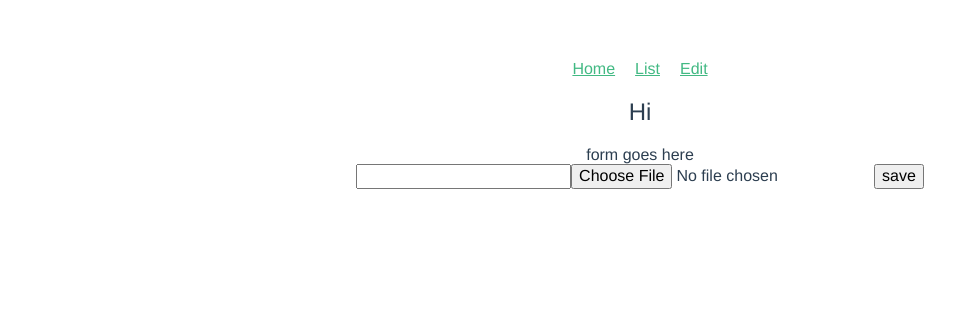
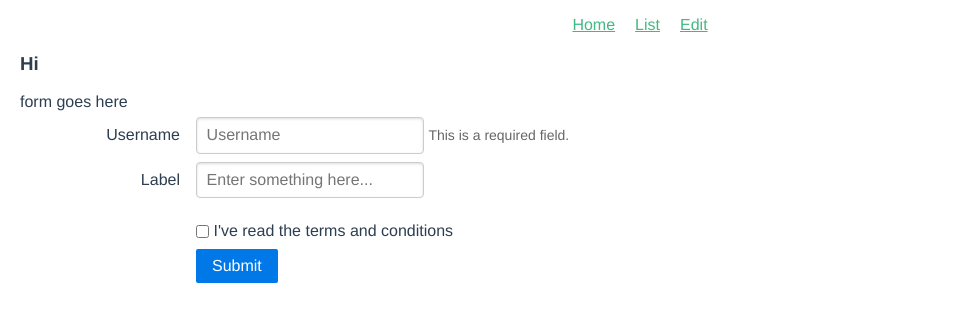
Before and after one commit to plugn/bxt, a Vue app: page /edit in a window 1280 px wide. Shown: the top 322 px of the page, without its empty margins (0-967 px from the left). Built offline with nearby package versions, Linux system fonts and the light colour scheme.

Commit message:
hacking views

```diff
--- a/src/App.vue
+++ b/src/App.vue
@@ -16,30 +16,13 @@ export default {
 }
 </script>
 
-<style>
+<style scoped>
 	#app {
-	  font-family: 'Avenir', Helvetica, Arial, sans-serif;
-	  -webkit-font-smoothing: antialiased;
-	  -moz-osx-font-smoothing: grayscale;
-	  text-align: center;
-	  color: #2c3e50;
-	  margin-top: 60px;
+		font-family: 'Avenir', Helvetica, Arial, sans-serif;
+		-webkit-font-smoothing: antialiased;
+		-moz-osx-font-smoothing: grayscale;
+		color: #2c3e50;
+		margin: 10px 20px;
 	}
-	h1, h2 {
-		font-weight: normal;
-	}
-	ul {
-		list-style-type: none;
-		padding: 0;
-	}
-	li {
-		display: inline-block;
-		margin: 0 10px;
-	}
-	a {
-		color: #42b983;
-	}
-	img {
-		height: 200px;
-	}
+
 </style>
--- a/src/components/Editor.vue
+++ b/src/components/Editor.vue
@@ -1,14 +1,26 @@
 <template>
 <div>
-	<h2>Hi</h2>
+	<h3>Hi</h3>
 	<div>form goes here</div>
-	<form action="">
-		<input type="text">
+	<form class="pure-form pure-form-aligned"><fieldset>
+		<div class="pure-control-group">
+			<label for="name">Username</label>
+			<input id="name" type="text" placeholder="Username">
+			<span class="pure-form-message-inline">This is a required field.</span>
+		</div>
+		<div class="pure-control-group">
+			<label for="foo">Label</label>
+			<input id="foo" type="text" placeholder="Enter something here...">
+		</div>
 
-		<input type="file">
+		<div class="pure-controls">
+			<label for="cb" class="pure-checkbox">
+				<input id="cb" type="checkbox"> I've read the terms and conditions
+			</label>
 
-		<input type="submit" value="save">
-	</form>
+			<button type="submit" class="pure-button pure-button-primary">Submit</button>
+		</div>
+	</fieldset></form>
 </div>
 </template>
 
--- a/src/components/HelloWorld.vue
+++ b/src/components/HelloWorld.vue
@@ -1,6 +1,6 @@
 <template>
 	<div class="hello">
-		<h1>{{ msg }}</h1>
+		<h3>{{ msg }}</h3>
 		<input type="file" @change="readFile($event)" @focus="clearImageData($event)" accept="image/*">
     <button @click="clearImageData" v-if="imgData">x</button>
 		<br>
--- a/src/components/List.vue
+++ b/src/components/List.vue
@@ -1,6 +1,6 @@
 <template>
 <div>
-	<h2>List</h2>
+	<h3>List</h3>
 
 	<table class="pure-table pure-table-bordered">
 		<thead><tr>
--- a/src/components/Menu.vue
+++ b/src/components/Menu.vue
@@ -1,5 +1,5 @@
 <template>
-	<div><ul>
+	<div><ul class="menu">
 		<li><router-link to="/">Home</router-link></li>
 		<li><router-link to="/list">List</router-link></li>
 		<li><router-link to="/edit">Edit</router-link></li>
@@ -14,5 +14,25 @@
 </script>
 
 <style scoped>
+	.menu {
+		text-align: center;
+	}
 
+	h1, h2 {
+		font-weight: normal;
+	}
+	ul {
+		list-style-type: none;
+		padding: 0;
+	}
+	li {
+		display: inline-block;
+		margin: 0 10px;
+	}
+	a {
+		color: #42b983;
+	}
+	img {
+		height: 200px;
+	}
 </style>
```
